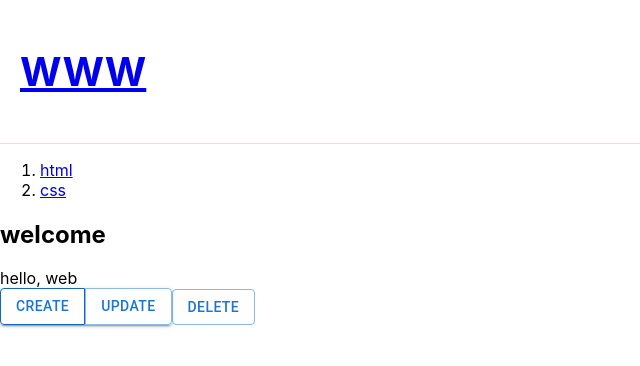
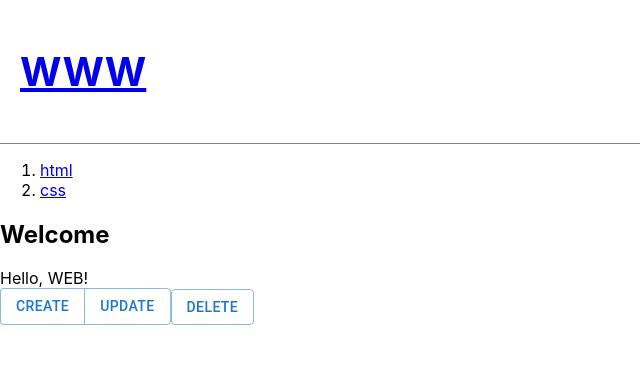
Before and after one commit to tmdeksdl/W10, a React (Create React App) app: page / in a window 1280 px wide. Shown: the top 366 px of the page, without its empty margins (0-640 px from the left). Built offline with nearby package versions, Linux system fonts and the light colour scheme.

Commit message:
React-router-dom을 도입

```diff
--- a/package.json
+++ b/package.json
@@ -12,6 +12,7 @@
     "@testing-library/user-event": "^13.5.0",
     "react": "^18.1.0",
     "react-dom": "^18.1.0",
+    "react-router-dom": "^6.3.0",
     "react-scripts": "5.0.1",
     "styled-components": "^5.3.5",
     "web-vitals": "^2.1.4"
--- a/src/App.js
+++ b/src/App.js
@@ -1,92 +1,108 @@
-// import logo from './logo.svg';
+
 import './App.css';
+import {useState} from 'react';
 import Button from '@mui/material/Button';
 import ButtonGroup from '@mui/material/ButtonGroup';
-import {useState} from 'react'
-import styled from 'styled-components'
+import styled from 'styled-components';
+import {Link} from 'react-router-dom'
+function Header(props){
+  return <header className={props.className}><h1><Link to="/" onClick={(evt)=>{
+    props.onSelect();
+  }}>WWW</Link></h1></header>
+}
 
 const HeaderStyled = styled(Header)`
-  border-bottom: 1px solid yellow;
+    border-bottom:1px solid gray;
+    color:red;
+`;
 
-`;
-//component 이름은 대문자로 시작해야함
-//최상위 태그가 하나로 묶여 있어야함
-function Header(props){
-
-  return <header className={props.className}><h1><a href="/" onClick={(e)=>{
-    e.preventDefault();
-    props.onSelect();
-  }}>WWW</a></h1></header>
+function Article(props){
+  return <article>
+    <h2>{props.title}</h2>
+    {props.body}
+  </article>
 }
 function Nav(props){
-  const liTags = props.data.map((e) => {
-    return <li key={e.id}><a href={'/read/' + e.id} onClick={(evt) => {
-        evt.preventDefault();
-        props.onSelect(e.id);
-        // debugger;
-      }
-    }>{e.title}</a></li>
+  const liTags = props.data.map((e)=>{
+    return <li key={e.id}><Link to={'/read/'+e.id} onClick={(evt)=>{
+      props.onSelect(e.id);
+    }}>{e.title}</Link></li>
   })
-  return <nav>
-  <ol>
-      {liTags}
-  </ol>
-</nav>
+  return <nav><ol>{liTags}</ol></nav>
 }
-function Article(props){
+function Create(props){
   return <article>
-  <h2>{props.title}</h2>
-  {props.body}
-</article>
-}
-function createHandler(){
-  alert("create")
-}
-function updateHandler(){
-  alert("update")
-}
-function deleteHandler(){
-  alert("delete")
+    <h2>Create</h2>
+    <form onSubmit={(evt)=>{
+      evt.preventDefault();
+      const title = evt.target.title.value;
+      const body = evt.target.body.value;
+      props.onCreate(title, body);
+    }}>
+      <p><input type="text" name="title" placeholder="title"></input></p>
+      <p><textarea name="body" placeholder="body"></textarea></p>
+      <p><input type="submit" value="Create"></input></p>
+    </form>
+  </article>;
 }
 function App() {
-  //아래는 '구조 분해 할당'이라는 기술이래
-  // const [a,b] = [A, B]
-  // a = A, b = B
-  const [mode, setMode] = useState('WELCOME');
+  const [mode,setMode] = useState('WELCOME');
   const [id, setId] = useState(null);
-  const topics = [
-    {id:1, title:'html', body:'html is...'},
-    {id:2, title:'css', body:'css is...'},
-  ]
-  let content = null
-  if (mode === "WELCOME"){
-    content = <Article title="welcome" body="hello, web"></Article>
-  } else if (mode === "READ"){
-    const topic = topics.filter(e => {
-      if (e.id===id){
+  const [nextId, setNextId] = useState(3);
+  const [topics, setTopics] = useState([
+    {id:1, title:'html', body:'html is ...'},
+    {id:2, title:'css', body:'css is ...'},
+  ]);
+  let content = null;
+  if(mode === 'WELCOME'){
+    content = <Article title="Welcome" body="Hello, WEB!"></Article>
+  } else if(mode === 'READ'){
+    const topic = topics.filter(e=>{
+      if(e.id === id) {
         return true;
+      } else {
+        return false;
       }
-      else return false
-    })[0]
-    console.log("topic", topic)
+    })[0];
     content = <Article title={topic.title} body={topic.body}></Article>
+  } else if(mode === 'CREATE'){
+    content = <Create onCreate={(title, body)=>{
+      const newTopic = {id:nextId, title, body}
+      const newTopics = [...topics];
+      newTopics.push(newTopic);
+      setTopics(newTopics);
+      setId(nextId);
+      setMode('READ');
+      setNextId(nextId+1);
+    }}></Create>;
   }
   return (
     <div>
-      <HeaderStyled onSelect={() => {
-        setMode("WELCOME");
+      <HeaderStyled onSelect={()=>{
+        setMode('WELCOME');
       }}></HeaderStyled>
-      <Nav data={topics} onSelect={(id) => {
-        setMode("READ");
+      <Nav data={topics}  onSelect={(id)=>{
+        setMode('READ');
         setId(id);
       }}></Nav>
       {content}
-      <ButtonGroup variant="contained" aria-label="outlined primary button group">
-        <Button variant="outlined" onClick={createHandler}>create</Button>
-        <Button variant="outlined" onClick={updateHandler}>update</Button>
+      <ButtonGroup>
+        <Button component={Link} to="/create" variant="outlined" onClick={()=>{
+          setMode('CREATE');
+        }}>Create</Button>
+        <Button component={Link} to="/update"variant="outlined">Update</Button>
       </ButtonGroup>
-      <Button variant="outlined" onClick={deleteHandler}>delete</Button>
-
+      <Button variant="outlined" onClick={()=>{
+        const newTopics = topics.filter((e)=>{
+          if(e.id === id){
+            return false;
+          } else {
+            return true;
+          }
+        });
+        setMode('WELCOME');
+        setTopics(newTopics);
+      }}>Delete</Button>
     </div>
   );
 }
--- a/src/index.js
+++ b/src/index.js
@@ -3,11 +3,13 @@ import ReactDOM from 'react-dom/client';
 import './index.css';
 import App from './App';
 import reportWebVitals from './reportWebVitals';
-
+import { BrowserRouter } from 'react-router-dom';
 const root = ReactDOM.createRoot(document.getElementById('root'));
 root.render(
   // <React.StrictMode>
-    <App />
+    <BrowserRouter>
+      <App />
+    </BrowserRouter>
 
 );
 
```
Also changed, not shown: 1 other file (tests, documents, lock files or other folders).
